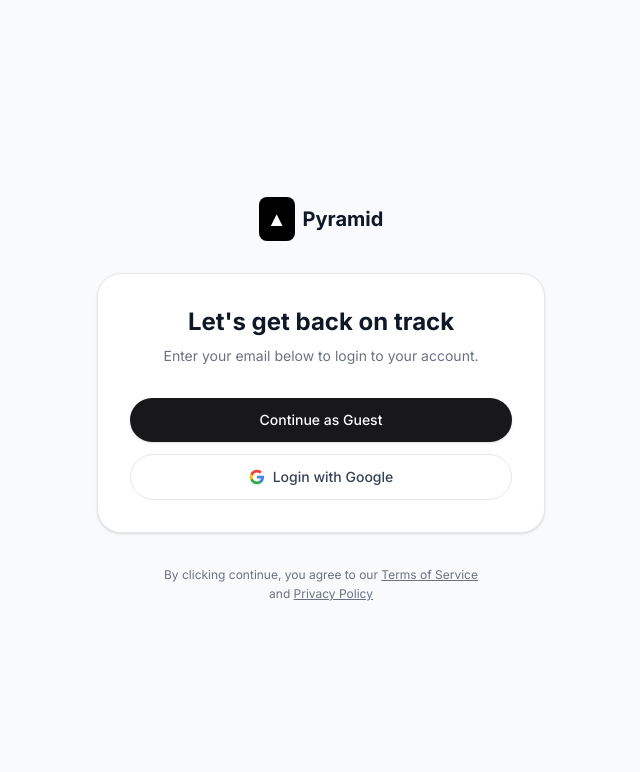
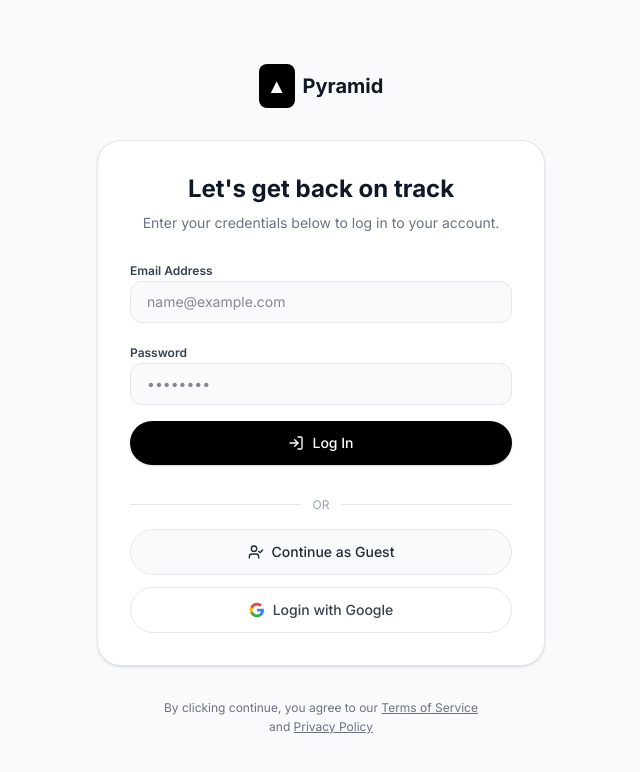
Before and after one commit to PrakashSingh65/Task-Management-System, a Next.js app in the folder frontend/: page /login in a window 1280 px wide. Shown: the top 772 px of the page, without its empty margins (319-959 px from the left). Built offline with nearby package versions, Linux system fonts and the light colour scheme; no server answers.

Commit message:
feat: implement user authentication with login and logout functionality

```diff
--- a/frontend/src/app/login/page.tsx
+++ b/frontend/src/app/login/page.tsx
@@ -1,16 +1,54 @@
 "use client";
 
+import { useState } from "react";
 import { useRouter } from "next/navigation";
 import Link from "next/link";
-import { Pyramids } from "lucide-react"; // Ya koi bhi logo icon
+import { loginUser, guestLoginUser } from "@/lib/api";
+import { LogIn, UserCheck } from "lucide-react";
 
 export default function LoginPage() {
   const router = useRouter();
+  const [email, setEmail] = useState("");
+  const [password, setPassword] = useState("");
+  const [loading, setLoading] = useState(false);
+  const [error, setError] = useState("");
 
-  const handleGuestLogin = () => {
-    // Guest token/user set karke dashboard par redirect karein
-    localStorage.setItem("user_mode", "guest");
-    router.push("/");
+  const handleLogin = async (e: React.FormEvent) => {
+    e.preventDefault();
+    if (!email) {
+      setError("Please enter your email");
+      return;
+    }
+    setLoading(true);
+    setError("");
+    try {
+      const data = await loginUser(email, password);
+      localStorage.setItem("user_token", data.accessToken);
+      localStorage.setItem("user_mode", "user");
+      localStorage.setItem("user_email", data.user?.email || email);
+      router.push("/");
+    } catch (err: any) {
+      setError(err.message || "Failed to log in");
+    } finally {
+      setLoading(false);
+    }
+  };
+
+  const handleGuestLogin = async () => {
+    setLoading(true);
+    setError("");
+    try {
+      const data = await guestLoginUser();
+      localStorage.setItem("user_token", data.accessToken);
+      localStorage.setItem("user_mode", "guest");
+      localStorage.setItem("user_email", "guest@example.com");
+      router.push("/");
+    } catch (err: any) {
+      localStorage.setItem("user_mode", "guest");
+      router.push("/");
+    } finally {
+      setLoading(false);
+    }
   };
 
   return (
@@ -30,16 +68,70 @@ export default function LoginPage() {
         <h1 className="text-2xl font-bold text-gray-900 dark:text-white mb-2">
           Let's get back on track
         </h1>
-        <p className="text-sm text-gray-500 dark:text-gray-400 mb-8">
-          Enter your email below to login to your account.
+        <p className="text-sm text-gray-500 dark:text-gray-400 mb-6">
+          Enter your credentials below to log in to your account.
         </p>
+
+        {error && (
+          <div className="w-full mb-4 p-3 bg-red-50 dark:bg-red-950/40 border border-red-200 dark:border-red-800 rounded-xl text-xs text-red-600 dark:text-red-400 text-left">
+            {error}
+          </div>
+        )}
+
+        {/* Login Form */}
+        <form onSubmit={handleLogin} className="w-full space-y-4 mb-4">
+          <div className="text-left space-y-1">
+            <label className="text-xs font-semibold text-gray-700 dark:text-gray-300">
+              Email Address
+            </label>
+            <input
+              type="email"
+              placeholder="name@example.com"
+              value={email}
+              onChange={(e) => setEmail(e.target.value)}
+              className="w-full px-4 py-2.5 bg-gray-50 dark:bg-gray-800 border border-gray-200 dark:border-gray-700 rounded-xl text-sm text-gray-900 dark:text-white focus:outline-none focus:ring-2 focus:ring-black dark:focus:ring-white transition-all"
+            />
+          </div>
+
+          <div className="text-left space-y-1">
+            <label className="text-xs font-semibold text-gray-700 dark:text-gray-300">
+              Password
+            </label>
+            <input
+              type="password"
+              placeholder="••••••••"
+              value={password}
+              onChange={(e) => setPassword(e.target.value)}
+              className="w-full px-4 py-2.5 bg-gray-50 dark:bg-gray-800 border border-gray-200 dark:border-gray-700 rounded-xl text-sm text-gray-900 dark:text-white focus:outline-none focus:ring-2 focus:ring-black dark:focus:ring-white transition-all"
+            />
+          </div>
+
+          {/* Log In Button */}
+          <button
+            type="submit"
+            disabled={loading}
+            className="w-full py-3 px-4 bg-black hover:bg-zinc-800 dark:bg-white dark:text-black dark:hover:bg-gray-200 text-white font-medium rounded-full text-sm transition-all flex items-center justify-center gap-2 shadow-sm disabled:opacity-50"
+          >
+            <LogIn className="w-4 h-4" />
+            <span>{loading ? "Logging in..." : "Log In"}</span>
+          </button>
+        </form>
+
+        <div className="relative w-full my-4 flex items-center justify-center">
+          <div className="border-t border-gray-200 dark:border-gray-800 w-full absolute" />
+          <span className="bg-white dark:bg-gray-900 px-3 text-xs text-gray-400 relative">
+            OR
+          </span>
+        </div>
 
         {/* Continue as Guest Button */}
         <button
           onClick={handleGuestLogin}
-          className="w-full py-3 px-4 bg-zinc-900 hover:bg-zinc-800 dark:bg-white dark:text-black dark:hover:bg-gray-200 text-white font-medium rounded-full text-sm transition-all mb-3 shadow-sm"
+          disabled={loading}
+          className="w-full py-3 px-4 border border-gray-200 dark:border-gray-700 bg-gray-50 dark:bg-gray-800 hover:bg-gray-100 dark:hover:bg-gray-700/50 text-gray-800 dark:text-gray-200 font-medium rounded-full text-sm transition-all mb-3 flex items-center justify-center gap-2 disabled:opacity-50"
         >
-          Continue as Guest
+          <UserCheck className="w-4 h-4" />
+          <span>Continue as Guest</span>
         </button>
 
         {/* Google Login Button */}
--- a/frontend/src/components/layout/navbar.tsx
+++ b/frontend/src/components/layout/navbar.tsx
@@ -1,9 +1,31 @@
 "use client";
 
+import { useEffect, useState } from "react";
+import { useRouter } from "next/navigation";
 import { ThemeToggle } from "@/components/ui/theme-toggle";
-import { Search, UserCheck } from "lucide-react";
+import { Search, UserCheck, LogOut, LogIn } from "lucide-react";
+import { logoutUser } from "@/lib/api";
 
 export function Navbar() {
+  const router = useRouter();
+  const [userMode, setUserMode] = useState<string | null>(null);
+
+  useEffect(() => {
+    const mode = localStorage.getItem("user_mode");
+    setUserMode(mode || "guest");
+  }, []);
+
+  const handleLogout = async () => {
+    try {
+      await logoutUser();
+    } catch (e) {}
+    localStorage.removeItem("user_token");
+    localStorage.removeItem("user_mode");
+    localStorage.removeItem("user_email");
+    setUserMode(null);
+    router.push("/login");
+  };
+
   return (
     <header className="h-16 border-b border-gray-200 dark:border-gray-800 bg-white dark:bg-gray-900 px-6 flex items-center justify-between sticky top-0 z-10">
       <div className="relative w-72">
@@ -19,8 +41,17 @@ export function Navbar() {
         <ThemeToggle />
         <div className="flex items-center gap-2 px-3 py-1.5 rounded-lg bg-blue-50 dark:bg-blue-950/50 text-blue-600 dark:text-blue-400 text-sm font-medium border border-blue-200 dark:border-blue-800">
           <UserCheck className="h-4 w-4" />
-          <span>Guest User</span>
+          <span>{userMode === "user" ? "Logged In User" : "Guest User"}</span>
         </div>
+
+        <button
+          onClick={handleLogout}
+          className="flex items-center gap-1.5 px-3 py-1.5 rounded-lg text-xs font-medium text-red-600 dark:text-red-400 hover:bg-red-50 dark:hover:bg-red-950/40 border border-red-200 dark:border-red-900 transition-colors"
+          title="Log Out"
+        >
+          <LogOut className="h-3.5 w-3.5" />
+          <span>Log Out</span>
+        </button>
       </div>
     </header>
   );
--- a/frontend/src/components/layout/sidebar.tsx
+++ b/frontend/src/components/layout/sidebar.tsx
@@ -2,19 +2,22 @@
 
 import { useState } from "react";
 import Link from "next/link";
+import { useRouter } from "next/navigation";
+import { logoutUser } from "@/lib/api";
 import {
   Check,
   ChevronRight,
   Sun,
   Moon,
-  Palette,
   Settings,
   ChevronsUpDown,
   CheckSquare,
   FolderKanban,
+  LogOut,
 } from "lucide-react";
 
 export function Sidebar() {
+  const router = useRouter();
   const [isProfileOpen, setIsProfileOpen] = useState(false);
   const [activeSubmenu, setActiveSubmenu] = useState<"theme" | "color" | null>(null);
   const [theme, setTheme] = useState<"light" | "dark">("light");
@@ -36,6 +39,18 @@ export function Sidebar() {
     } else {
       document.documentElement.classList.remove("dark");
     }
+  };
+
+  const handleLogout = async () => {
+    try {
+      await logoutUser();
+    } catch (e) {
+      // Ignore API failure and clear client auth regardless
+    }
+    localStorage.removeItem("user_token");
+    localStorage.removeItem("user_mode");
+    localStorage.removeItem("user_email");
+    router.push("/login");
   };
 
   return (
@@ -181,6 +196,15 @@ export function Sidebar() {
                   <Settings className="w-3.5 h-3.5 text-gray-500" />
                   <span>Settings</span>
                 </Link>
+
+                {/* Log Out Option in Profile Menu */}
+                <button
+                  onClick={handleLogout}
+                  className="flex items-center gap-2 w-full px-3 py-2 rounded-lg hover:bg-red-50 dark:hover:bg-red-950/40 text-red-600 dark:text-red-400 text-xs font-medium transition-colors"
+                >
+                  <LogOut className="w-3.5 h-3.5" />
+                  <span>Log Out</span>
+                </button>
               </div>
             </div>
           )}
@@ -209,6 +233,17 @@ export function Sidebar() {
           </Link>
         </div>
       </div>
+
+      {/* Bottom Log Out Button */}
+      <div className="pt-4 border-t border-gray-100 dark:border-gray-800">
+        <button
+          onClick={handleLogout}
+          className="flex items-center gap-2 w-full px-3 py-2 rounded-xl hover:bg-red-50 dark:hover:bg-red-950/40 text-red-600 dark:text-red-400 text-xs font-medium transition-colors"
+        >
+          <LogOut className="w-4 h-4" />
+          <span>Log Out</span>
+        </button>
+      </div>
     </aside>
   );
 }
--- a/frontend/src/components/tasks/task-card.tsx
+++ b/frontend/src/components/tasks/task-card.tsx
@@ -5,11 +5,12 @@ import { Calendar, MoreHorizontal } from "lucide-react";
 export interface Task {
   id: string;
   title: string;
+  description?: string;
   assignee?: string;
   dueDate?: string;
   tags?: string[];
-  status: "TODO" | "DOING" | "COMPLETED" | "ON_HOLD";
-  priority?: "High" | "Medium" | "Low";
+  status: "TODO" | "DOING" | "COMPLETED" | "ON_HOLD" | "IN_PROGRESS";
+  priority?: "High" | "Medium" | "Low" | "HIGH" | "MEDIUM" | "LOW";
 }
 
 export function TaskCard({ task }: { task: Task }) {
--- a/frontend/src/lib/api.ts
+++ b/frontend/src/lib/api.ts
@@ -29,3 +29,46 @@ export async function updateUserProfile(userId: string, data: any) {
   }
   return res.json();
 }
+
+export async function loginUser(email: string, password?: string) {
+  const res = await fetch(`${API_URL}/auth/login`, {
+    method: 'POST',
+    headers: {
+      'Content-Type': 'application/json',
+    },
+    body: JSON.stringify({ email, password }),
+  });
+
+  if (!res.ok) {
+    throw new Error('Login failed');
+  }
+  return res.json();
+}
+
+export async function logoutUser() {
+  const res = await fetch(`${API_URL}/auth/logout`, {
+    method: 'POST',
+    headers: {
+      'Content-Type': 'application/json',
+    },
+  });
+
+  if (!res.ok) {
+    throw new Error('Logout failed');
+  }
+  return res.json();
+}
+
+export async function guestLoginUser() {
+  const res = await fetch(`${API_URL}/auth/guest-login`, {
+    method: 'POST',
+    headers: {
+      'Content-Type': 'application/json',
+    },
+  });
+
+  if (!res.ok) {
+    throw new Error('Guest login failed');
+  }
+  return res.json();
+}
```
Also changed, not shown: 1 other file (tests, documents, lock files or other folders).
